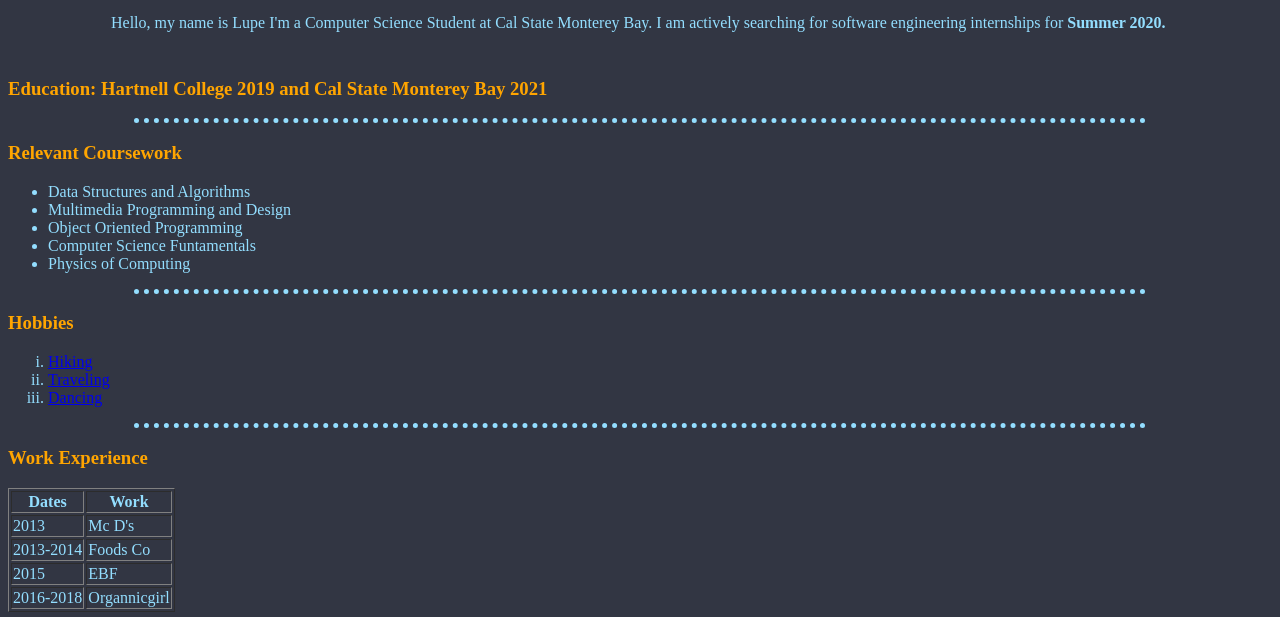
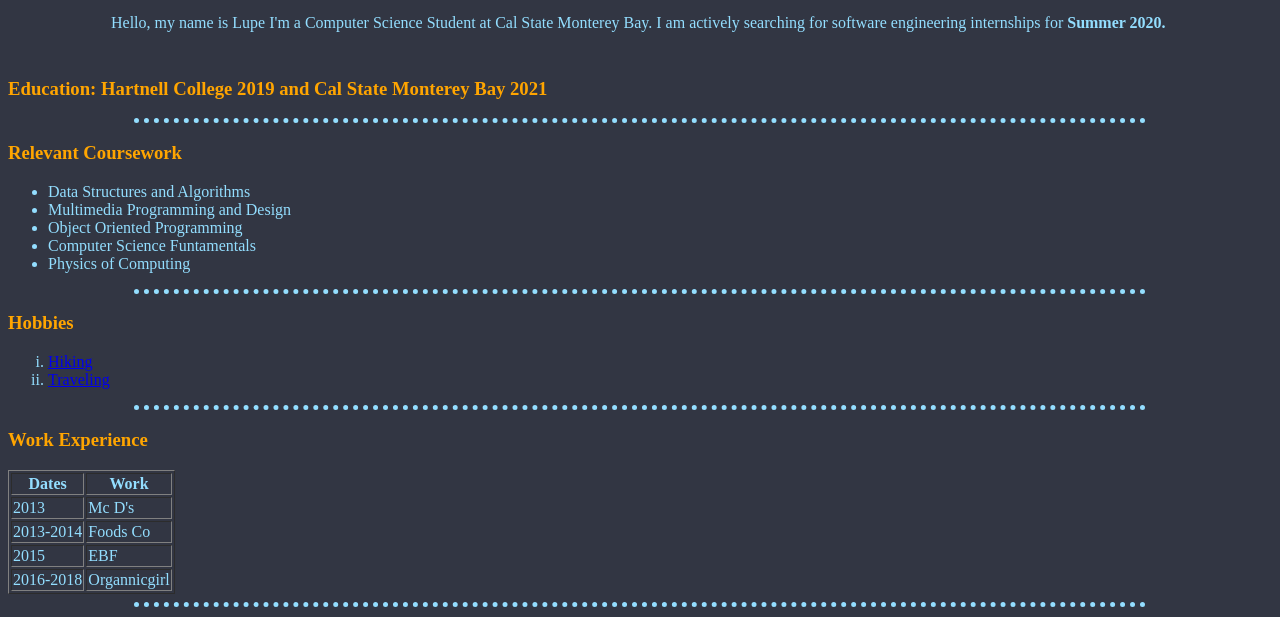
Before and after one commit to gcisneros820/personal_website_beginner, a plain HTML site: page index.html in a window 1280 px wide. Shown: the part 153-770 px from the top of the page. Drawn offline with Linux system fonts and the light colour scheme.

Commit message:
removed hobbies

```diff
--- a/index.html
+++ b/index.html
@@ -31,7 +31,6 @@
       <ol type="i">
         <li><a href = "http://www.hikinginbigsur.com/">Hiking</a></li>
         <li><a href = "https://expertvagabond.com/best-travel-tips/">Traveling</a></li>
-        <li><a href = "http://www.shallwedancepg.com/">Dancing</a></li>
       </ol>
       <hr>
       <h3>Work Experience</h3>
```
